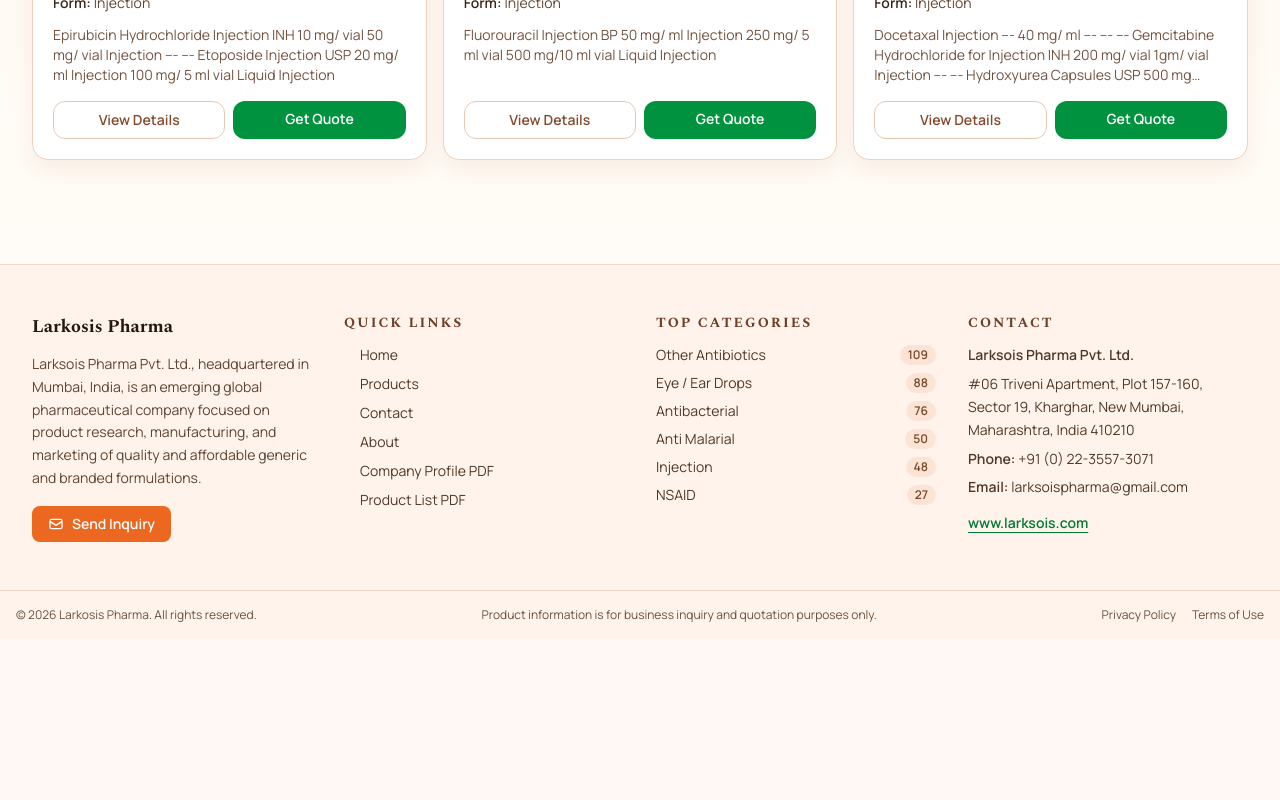
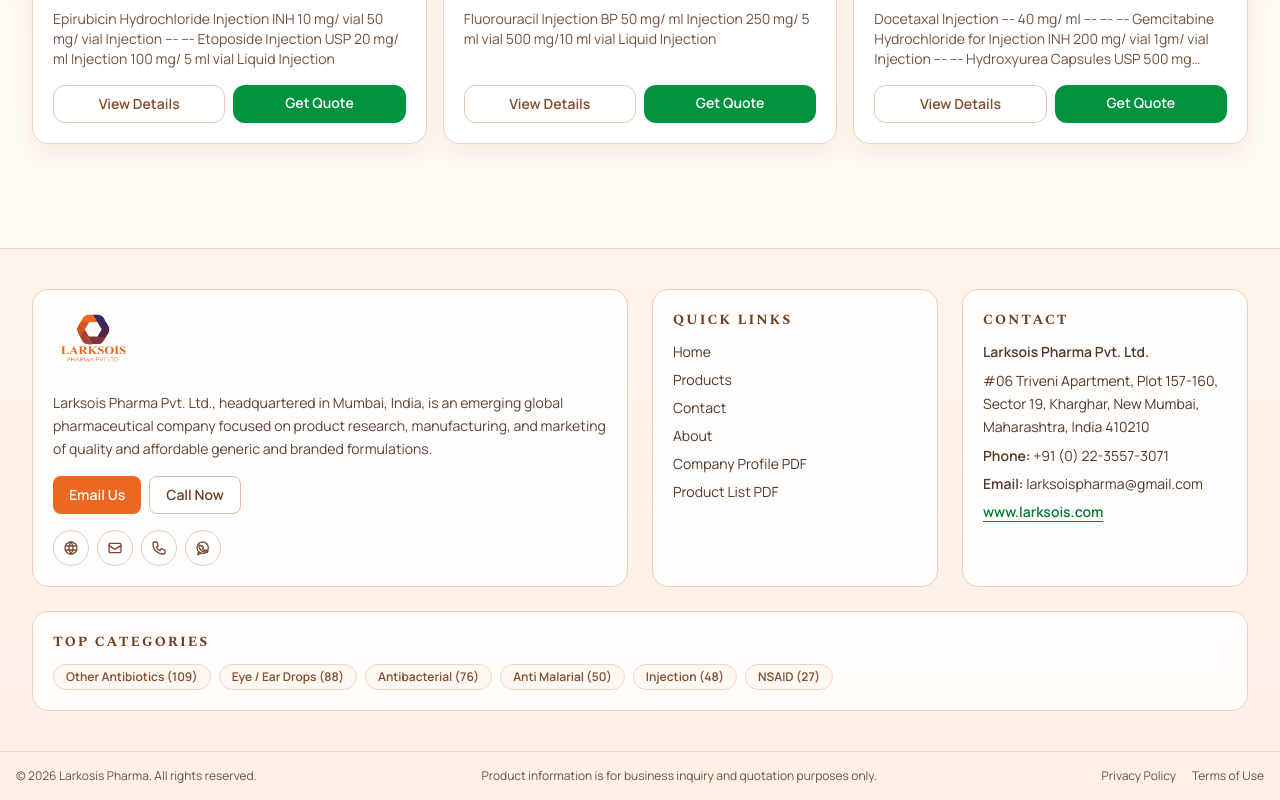
Before and after one commit to Prathamesh0008/larkosis, a Next.js app: page /products/carboplatin-1 in a window 1280 px wide. Shown: the part 1962-2762 px from the top of the page. Before the commit the page ends 2601 px from the top, so only its background shows below. Built offline with nearby package versions, Linux system fonts and the light colour scheme.

Commit message:
last 24-02-26

```diff
--- a/app/layout.js
+++ b/app/layout.js
@@ -5,6 +5,7 @@
 import { companyProfile } from "@/data/companyProfile";
 import { getCategoryCounts } from "@/lib/catalog";
 import MobileMenu from "@/components/MobileMenu";
+
 const manrope = Manrope({
   variable: "--font-manrope",
   subsets: ["latin"],
@@ -21,10 +22,17 @@
 export const metadata = {
   title: {
     default: "Larkosis Pharma | Global Pharmaceutical Inquiry Portal",
-    template: "%s | Larkosis Pharma"
+    template: "%s | Larkosis Pharma",
   },
-  description: "Production-ready pharmaceutical product inquiry website for Larkosis Pharma, including product catalog, details, FAQs, and quotation requests.",
-  keywords: ["pharmaceutical", "medicines", "drug inquiry", "pharma products", "Larkosis"],
+  description:
+    "Production-ready pharmaceutical product inquiry website for Larkosis Pharma, including product catalog, details, FAQs, and quotation requests.",
+  keywords: [
+    "pharmaceutical",
+    "medicines",
+    "drug inquiry",
+    "pharma products",
+    "Larkosis",
+  ],
   authors: [{ name: "Larkosis Pharma" }],
   creator: "Larkosis Pharma",
   publisher: "Larkosis Pharma",
@@ -56,9 +64,9 @@
     googleBot: {
       index: true,
       follow: true,
-      'max-video-preview': -1,
-      'max-image-preview': 'large',
-      'max-snippet': -1,
+      "max-video-preview": -1,
+      "max-image-preview": "large",
+      "max-snippet": -1,
     },
   },
 };
@@ -74,26 +82,68 @@
 
 export default function RootLayout({ children }) {
   const topCategories = getCategoryCounts().slice(0, 6);
+  const phoneDigits = companyProfile.phone.replace(/\D/g, "");
+  const socialLinks = [
+    {
+      name: "Website",
+      href: companyProfile.website,
+      external: true,
+      icon: (
+        <svg className="h-4 w-4" fill="none" stroke="currentColor" viewBox="0 0 24 24">
+          <path strokeLinecap="round" strokeLinejoin="round" strokeWidth={2} d="M21 12a9 9 0 11-18 0 9 9 0 0118 0z" />
+          <path strokeLinecap="round" strokeLinejoin="round" strokeWidth={2} d="M3.6 9h16.8M3.6 15h16.8M12 3a16 16 0 010 18M12 3a16 16 0 000 18" />
+        </svg>
+      ),
+    },
+    {
+      name: "Email",
+      href: `mailto:${companyProfile.email}`,
+      external: false,
+      icon: (
+        <svg className="h-4 w-4" fill="none" stroke="currentColor" viewBox="0 0 24 24">
+          <path strokeLinecap="round" strokeLinejoin="round" strokeWidth={2} d="M3 8l7.89 5.26a2 2 0 002.22 0L21 8M5 19h14a2 2 0 002-2V7a2 2 0 00-2-2H5a2 2 0 00-2 2v10a2 2 0 002 2z" />
+        </svg>
+      ),
+    },
+    {
+      name: "Phone",
+      href: `tel:${companyProfile.phone}`,
+      external: false,
+      icon: (
+        <svg className="h-4 w-4" fill="none" stroke="currentColor" viewBox="0 0 24 24">
+          <path strokeLinecap="round" strokeLinejoin="round" strokeWidth={2} d="M3 5a2 2 0 012-2h3.28a1 1 0 01.948.684l1.498 4.493a1 1 0 01-.502 1.21l-2.257 1.13a11.042 11.042 0 005.516 5.516l1.13-2.257a1 1 0 011.21-.502l4.493 1.498a1 1 0 01.684.949V19a2 2 0 01-2 2h-1C9.716 21 3 14.284 3 6V5z" />
+        </svg>
+      ),
+    },
+    {
+      name: "WhatsApp",
+      href: `https://wa.me/${phoneDigits}`,
+      external: true,
+      icon: (
+        <svg className="h-4 w-4" fill="none" stroke="currentColor" viewBox="0 0 24 24">
+          <path strokeLinecap="round" strokeLinejoin="round" strokeWidth={2} d="M20 11.5A8.5 8.5 0 1111.5 3a8.5 8.5 0 018.5 8.5z" />
+          <path strokeLinecap="round" strokeLinejoin="round" strokeWidth={2} d="M8.5 20.5L4 22l1.5-4.5" />
+          <path strokeLinecap="round" strokeLinejoin="round" strokeWidth={2} d="M9.8 9.6c.3-.6.5-.6.7-.6h.6c.2 0 .5 0 .7.5.2.5.7 1.7.7 1.8 0 .2 0 .3-.1.5-.1.2-.2.3-.4.4-.1.1-.3.2-.4.3-.1.1-.2.3-.1.5.1.2.7 1.1 1.6 1.8 1 .8 1.8 1 2.1 1.1.3.1.5.1.7-.1.2-.2.8-.9 1-.9.2 0 .3 0 .5.1.2.1 1.4.7 1.6.8.2.1.4.2.4.3 0 .1 0 .7-.3 1.3-.3.6-1.7 1.2-2.3 1.2-.6 0-1.3.2-4.4-1-3.1-1.2-5.1-4.3-5.2-4.5-.1-.2-1.2-1.6-1.2-3.1 0-1.5.8-2.2 1.1-2.5z" />
+        </svg>
+      ),
+    },
+  ];
 
   return (
     <html lang="en" className="scroll-smooth">
-      <body className={`${manrope.variable} ${spectral.variable} antialiased font-sans`}>
-        {/* Skip to main content link for accessibility */}
+      <body
+        className={`${manrope.variable} ${spectral.variable} font-sans antialiased`}
+      >
         <a
           href="#main-content"
-          className="sr-only focus:not-sr-only focus:absolute focus:top-4 focus:left-4 focus:z-50 focus:bg-white focus:p-4 focus:rounded-lg focus:shadow-lg focus:outline-none focus:ring-2 focus:ring-[#ec671f]"
+          className="sr-only focus:not-sr-only focus:absolute focus:left-4 focus:top-4 focus:z-50 focus:rounded-lg focus:bg-white focus:p-4 focus:shadow-lg focus:outline-none focus:ring-2 focus:ring-[#ec671f]"
         >
           Skip to main content
         </a>
 
-        <div className="min-h-screen flex flex-col">
-          {/* Top Banner */}
-
-
-          {/* Header */}
+        <div className="flex min-h-screen flex-col">
           <header className="sticky top-0 z-40 border-b border-[#f1d9c9] bg-[#fff8f4]/95 backdrop-blur-md supports-[backdrop-filter]:bg-[#fff8f4]/80">
             <div className="mx-auto flex w-full max-w-7xl items-center justify-between px-4 py-3 sm:px-6 lg:px-8">
-              {/* Logo */}
               <Link
                 href="/"
                 className="group relative rounded-lg focus:outline-none focus:ring-2 focus:ring-[#ec671f] focus:ring-offset-2"
@@ -105,12 +155,14 @@
                   width={220}
                   height={182}
                   priority
-                  className="h-18 w-auto object-contain"
+                  className="h-14 w-auto object-contain"
                 />
               </Link>
 
-              {/* Desktop Navigation */}
-              <nav className="hidden md:flex items-center gap-1" aria-label="Main navigation">
+              <nav
+                className="hidden items-center gap-1 md:flex"
+                aria-label="Main navigation"
+              >
                 {navLinks.map((link) => (
                   <Link
                     key={link.href}
@@ -128,42 +180,69 @@
                 </a>
               </nav>
 
-              {/* Mobile Menu Button - Using client component */}
               <MobileMenu navLinks={navLinks} />
             </div>
           </header>
 
-          {/* Main Content */}
           <main id="main-content" className="flex-1">
             {children}
           </main>
 
-          {/* Footer */}
-          <footer className="mt-12 border-t border-[#f1d9c9] bg-[#fff3eb]">
-            <div className="mx-auto grid w-full max-w-7xl gap-8 px-4 py-12 sm:px-6 md:grid-cols-2 lg:grid-cols-4 lg:px-8">
-              {/* Company Info */}
-              <section>
-                <h3 className="text-lg font-bold text-[#231911] font-[family-name:var(--font-spectral)]">
-                  Larkosis Pharma
-                </h3>
-                <p className="mt-3 text-sm leading-relaxed text-[#5f4332]">
+          <footer className="mt-12 border-t border-[#f1d9c9] bg-[linear-gradient(180deg,#fff4ec_0%,#fff0e6_100%)]">
+            <div className="mx-auto w-full max-w-7xl px-4 py-10 sm:px-6 lg:px-8">
+              <div className="grid gap-6 md:grid-cols-2 lg:grid-cols-4">
+                <section className="rounded-2xl border border-[#efcfba] bg-white/80 p-5 backdrop-blur-sm md:col-span-2">
+                  <Link
+                    href="/"
+                    className="inline-flex rounded-lg focus:outline-none focus:ring-2 focus:ring-[#ec671f] focus:ring-offset-2"
+                    aria-label="Larkosis Pharma Home"
+                  >
+                    <Image
+                      src="/larko.png"
+                      alt="Larkosis Pharma Logo"
+                      width={200}
+                      height={78}
+                      className="h-16 w-auto object-contain"
+                    />
+                  </Link>
+
+                  <p className="mt-3 max-w-2xl text-sm leading-relaxed text-[#5f4332]">
                     {companyProfile.overview}
                   </p>
-                <div className="mt-4 flex items-center gap-2">
+
+                  <div className="mt-4 flex flex-wrap gap-2">
                     <a
                       href={`mailto:${companyProfile.email}`}
-                    className="inline-flex items-center gap-2 rounded-lg bg-[#ec671f] px-4 py-2 text-sm font-semibold text-white transition-all hover:bg-[#d95f1d] hover:shadow-lg"
+                      className="inline-flex items-center gap-2 rounded-lg bg-[#ec671f] px-4 py-2 text-sm font-semibold text-white transition-all hover:bg-[#d95f1d]"
                     >
-                    <svg className="h-4 w-4" fill="none" stroke="currentColor" viewBox="0 0 24 24">
-                      <path strokeLinecap="round" strokeLinejoin="round" strokeWidth={2} d="M3 8l7.89 5.26a2 2 0 002.22 0L21 8M5 19h14a2 2 0 002-2V7a2 2 0 00-2-2H5a2 2 0 00-2 2v10a2 2 0 002 2z" />
-                    </svg>
-                    Send Inquiry
+                      Email Us
                     </a>
+                    <a
+                      href={`tel:${companyProfile.phone}`}
+                      className="inline-flex items-center gap-2 rounded-lg border border-[#e4bca2] bg-white px-4 py-2 text-sm font-semibold text-[#6d3f27] transition-all hover:bg-[#fff7f2]"
+                    >
+                      Call Now
+                    </a>
+                  </div>
+
+                  <div className="mt-4 flex flex-wrap gap-2">
+                    {socialLinks.map((item) => (
+                      <a
+                        key={item.name}
+                        href={item.href}
+                        target={item.external ? "_blank" : undefined}
+                        rel={item.external ? "noreferrer" : undefined}
+                        aria-label={item.name}
+                        title={item.name}
+                        className="inline-flex h-9 w-9 items-center justify-center rounded-full border border-[#e8c7b2] bg-white text-[#7a4a2f] transition-colors hover:border-[#ec671f] hover:text-[#ec671f]"
+                      >
+                        {item.icon}
+                      </a>
+                    ))}
                   </div>
                 </section>
 
-              {/* Quick Links */}
-              <section>
+                <section className="rounded-2xl border border-[#efcfba] bg-white/80 p-5 backdrop-blur-sm">
                   <h3 className="text-sm font-bold uppercase tracking-[0.14em] text-[#6f3e23]">
                     Quick Links
                   </h3>
@@ -172,11 +251,8 @@
                       <li key={link.href}>
                         <Link
                           href={link.href}
-                        className="group inline-flex items-center gap-1 hover:text-[#ec671f] transition-colors"
+                          className="inline-flex items-center gap-1 transition-colors hover:text-[#ec671f]"
                         >
-                        <svg className="h-3 w-3 opacity-0 group-hover:opacity-100 transition-opacity" fill="none" stroke="currentColor" viewBox="0 0 24 24">
-                          <path strokeLinecap="round" strokeLinejoin="round" strokeWidth={2} d="M9 5l7 7-7 7" />
-                        </svg>
                           {link.label}
                         </Link>
                       </li>
@@ -186,11 +262,8 @@
                         href={companyProfile.documents.companyProfilePdf}
                         target="_blank"
                         rel="noreferrer"
-                      className="group inline-flex items-center gap-1 hover:text-[#ec671f] transition-colors"
+                        className="inline-flex items-center gap-1 transition-colors hover:text-[#ec671f]"
                       >
-                      <svg className="h-3 w-3 opacity-0 group-hover:opacity-100 transition-opacity" fill="none" stroke="currentColor" viewBox="0 0 24 24">
-                        <path strokeLinecap="round" strokeLinejoin="round" strokeWidth={2} d="M9 5l7 7-7 7" />
-                      </svg>
                         Company Profile PDF
                       </a>
                     </li>
@@ -199,56 +272,36 @@
                         href={companyProfile.documents.productListPdf}
                         target="_blank"
                         rel="noreferrer"
-                      className="group inline-flex items-center gap-1 hover:text-[#ec671f] transition-colors"
+                        className="inline-flex items-center gap-1 transition-colors hover:text-[#ec671f]"
                       >
-                      <svg className="h-3 w-3 opacity-0 group-hover:opacity-100 transition-opacity" fill="none" stroke="currentColor" viewBox="0 0 24 24">
-                        <path strokeLinecap="round" strokeLinejoin="round" strokeWidth={2} d="M9 5l7 7-7 7" />
-                      </svg>
                         Product List PDF
                       </a>
                     </li>
                   </ul>
                 </section>
 
-              {/* Top Categories */}
-              <section>
-                <h3 className="text-sm font-bold uppercase tracking-[0.14em] text-[#6f3e23]">
-                  Top Categories
-                </h3>
-                <ul className="mt-3 space-y-2 text-sm text-[#513828]">
-                  {topCategories.map((item) => (
-                    <li key={item.name} className="flex items-center justify-between gap-3 group">
-                      <Link
-                        href={`/products?category=${encodeURIComponent(item.name)}`}
-                        className="hover:text-[#ec671f] transition-colors"
-                      >
-                        {item.name}
-                      </Link>
-                      <span className="rounded-full bg-[#fbe4d5] px-2 py-0.5 text-xs font-semibold text-[#7a4a2f] group-hover:bg-[#ec671f] group-hover:text-white transition-colors">
-                        {item.count}
-                      </span>
-                    </li>
-                  ))}
-                </ul>
-              </section>
-
-              {/* Contact Info */}
-              <section>
+                <section className="rounded-2xl border border-[#efcfba] bg-white/80 p-5 backdrop-blur-sm">
                   <h3 className="text-sm font-bold uppercase tracking-[0.14em] text-[#6f3e23]">
                     Contact
                   </h3>
-                <address className="mt-3 not-italic text-sm text-[#513828] space-y-2">
+                  <address className="mt-3 space-y-2 not-italic text-sm text-[#513828]">
                     <p className="font-semibold">{companyProfile.legalName}</p>
                     <p className="leading-relaxed">{companyProfile.officeAddress}</p>
                     <p>
-                    <span className="font-semibold">Phone:</span>{' '}
-                    <a href={`tel:${companyProfile.phone}`} className="hover:text-[#ec671f] transition-colors">
+                      <span className="font-semibold">Phone: </span>
+                      <a
+                        href={`tel:${companyProfile.phone}`}
+                        className="transition-colors hover:text-[#ec671f]"
+                      >
                         {companyProfile.phone}
                       </a>
                     </p>
-                  <p>
-                    <span className="font-semibold">Email:</span>{' '}
-                    <a href={`mailto:${companyProfile.email}`} className="hover:text-[#ec671f] transition-colors">
+                    <p className="break-all">
+                      <span className="font-semibold">Email: </span>
+                      <a
+                        href={`mailto:${companyProfile.email}`}
+                        className="transition-colors hover:text-[#ec671f]"
+                      >
                         {companyProfile.email}
                       </a>
                     </p>
@@ -256,28 +309,51 @@
                       href={companyProfile.website}
                       target="_blank"
                       rel="noreferrer"
-                    className="inline-block mt-2 text-sm font-semibold text-[#007b34] hover:text-[#00923f] underline underline-offset-4 transition-colors"
+                      className="inline-block text-sm font-semibold text-[#007b34] underline underline-offset-4 transition-colors hover:text-[#00923f]"
                     >
-                    {companyProfile.website.replace(/^https?:\/\//, '')}
+                      {companyProfile.website.replace(/^https?:\/\//, "")}
                     </a>
                   </address>
                 </section>
               </div>
 
-            {/* Footer Bottom */}
+              <section className="mt-6 rounded-2xl border border-[#efcfba] bg-white/80 p-5 backdrop-blur-sm">
+                <h3 className="text-sm font-bold uppercase tracking-[0.14em] text-[#6f3e23]">
+                  Top Categories
+                </h3>
+                <div className="mt-3 flex flex-wrap gap-2">
+                  {topCategories.map((item) => (
+                    <Link
+                      key={item.name}
+                      href={`/products?category=${encodeURIComponent(item.name)}`}
+                      className="rounded-full border border-[#f1d5c3] bg-[#fff7f1] px-3 py-1 text-xs font-semibold text-[#7d4f33] transition-colors hover:bg-[#ec671f] hover:text-white"
+                    >
+                      {item.name} ({item.count})
+                    </Link>
+                  ))}
+                </div>
+              </section>
+            </div>
+
             <div className="border-t border-[#f1d9c9] px-4 py-4">
-              <div className="mx-auto max-w-7xl flex flex-col items-center justify-between gap-2 text-center sm:flex-row sm:text-left">
+              <div className="mx-auto flex max-w-7xl flex-col items-center justify-between gap-3 text-center sm:flex-row sm:text-left">
                 <p className="text-xs text-[#6b5140]">
-                  © {year} Larkosis Pharma. All rights reserved.
+                  &copy; {year} Larkosis Pharma. All rights reserved.
                 </p>
                 <p className="text-xs text-[#6b5140]">
                   Product information is for business inquiry and quotation purposes only.
                 </p>
                 <div className="flex gap-4">
-                  <Link href="/privacy" className="text-xs text-[#6b5140] hover:text-[#ec671f] transition-colors">
+                  <Link
+                    href="/privacy"
+                    className="text-xs text-[#6b5140] transition-colors hover:text-[#ec671f]"
+                  >
                     Privacy Policy
                   </Link>
-                  <Link href="/terms" className="text-xs text-[#6b5140] hover:text-[#ec671f] transition-colors">
+                  <Link
+                    href="/terms"
+                    className="text-xs text-[#6b5140] transition-colors hover:text-[#ec671f]"
+                  >
                     Terms of Use
                   </Link>
                 </div>
--- a/app/products/page.js
+++ b/app/products/page.js
@@ -1,7 +1,6 @@
 import CatalogClient from "./catalog-client";
 import { getAllProducts, getCategoryCounts } from "@/lib/catalog";
 import { companyProfile } from "@/data/companyProfile";
-import Image from "next/image";
 import Link from "next/link";
 import { Suspense } from "react";
 
@@ -166,7 +165,7 @@
                       href="#catalog"
                       className="font-semibold text-[#ec671f] hover:underline"
                     >
-                      Browse All →
+                      Browse All -&gt;
                     </Link>
                   </div>
                 </div>
```
Also changed, not shown: app/page.js (+61 -65 lines), app/products/[slug]/page.js (+48 -63 lines), app/products/catalog-client.js (+72 -17 lines). Lines whose indentation alone changed are shown as unchanged.
